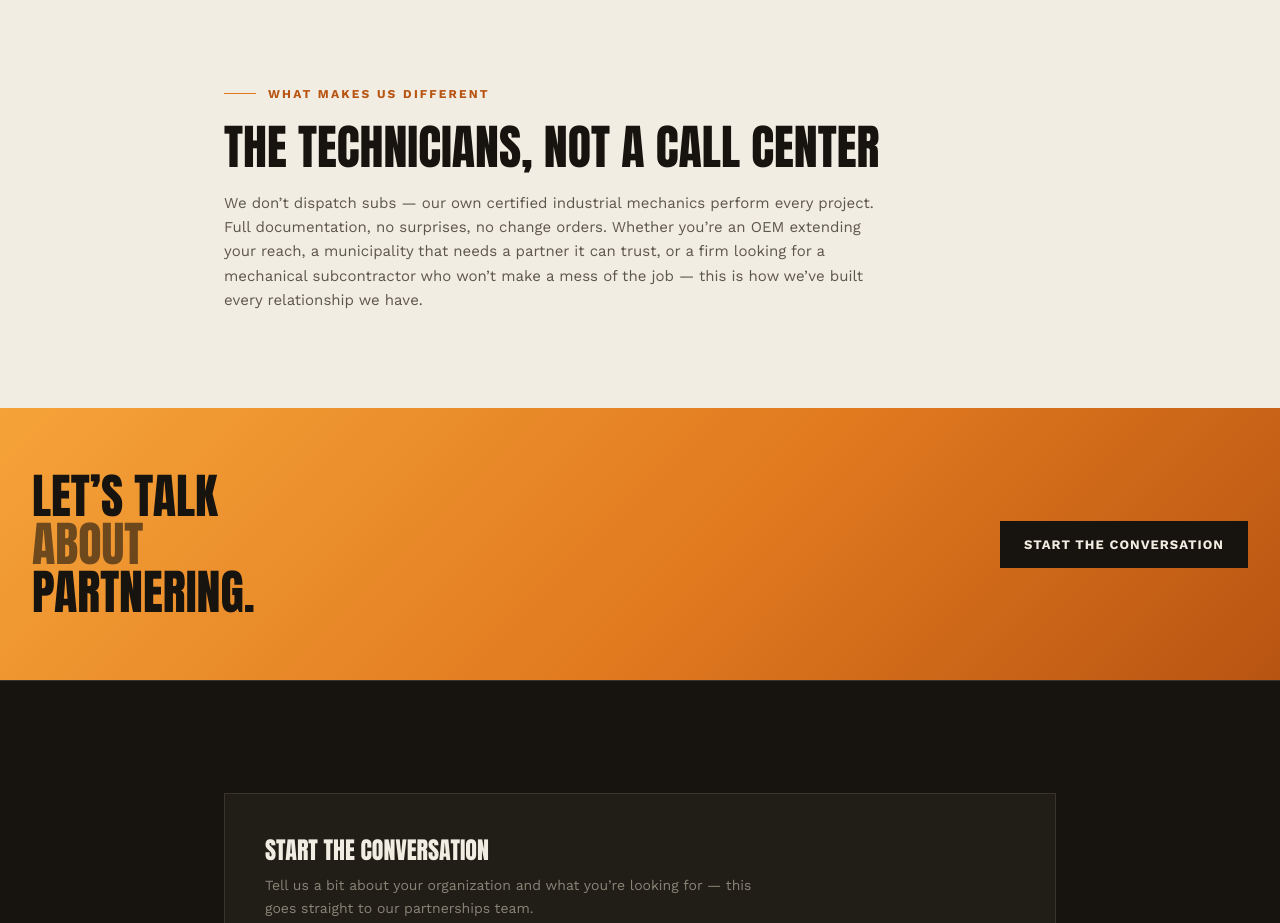
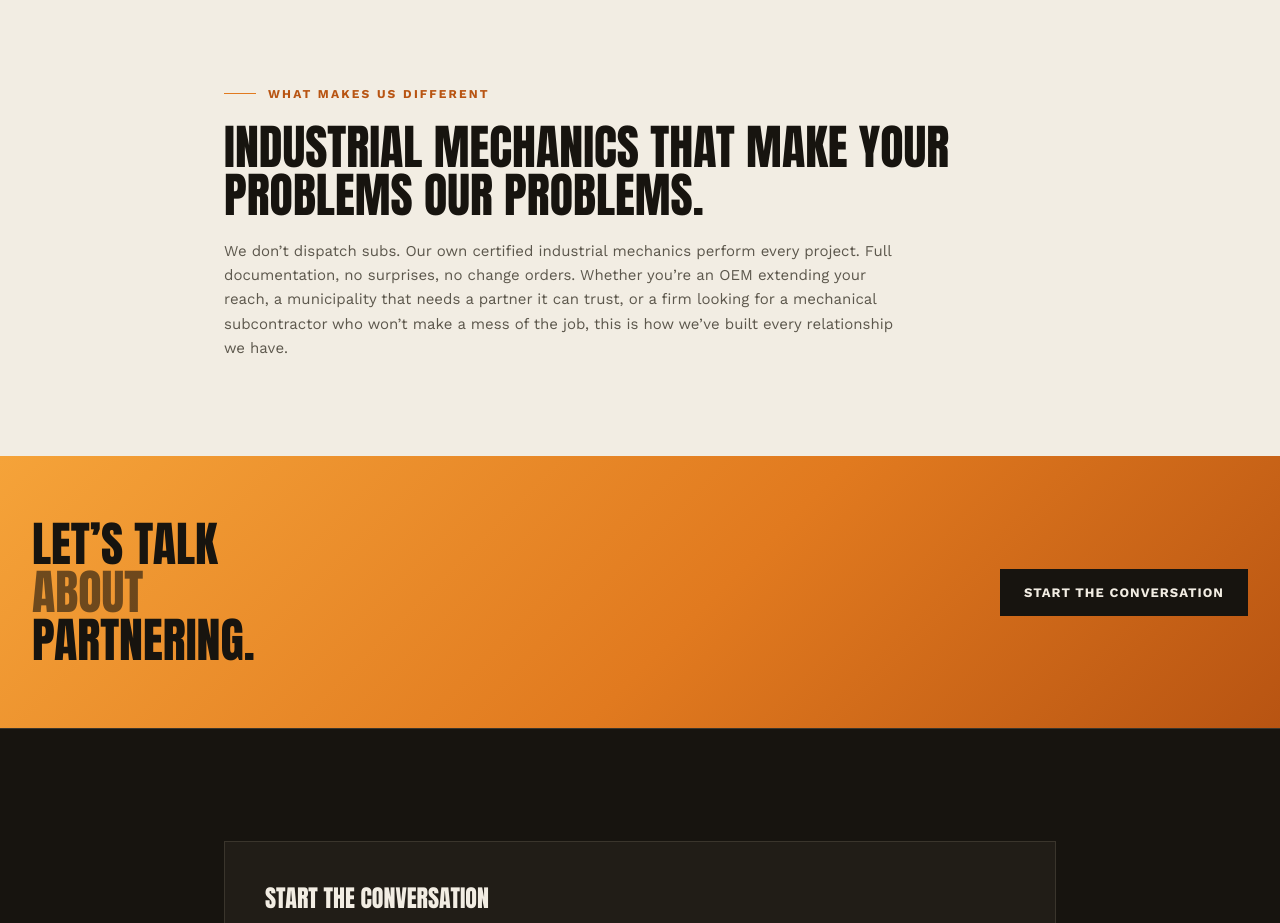
Before and after one commit to AdminCopperstate/copperstate-website-v3, a React (Vite) app: page /partners in a window 1280 px wide. Shown: the part 2520-3443 px from the top of the page. Built offline with nearby package versions, Linux system fonts and the light colour scheme.

Commit message:
Wire up form email delivery, update contact info, and revise partners copy

```diff
--- a/src/components/ApplicationForm.jsx
+++ b/src/components/ApplicationForm.jsx
@@ -1,9 +1,6 @@
 import { useState } from 'react';
 
-// Get a free access key at https://web3forms.com — sign up with Admin@copperstatemachine.com
-// as the destination address, then paste the key it gives you below.
-// Until a real key is pasted in, submissions won't actually send anywhere.
-export const WEB3FORMS_ACCESS_KEY = 'PASTE_YOUR_WEB3FORMS_ACCESS_KEY_HERE';
+export const WEB3FORMS_ACCESS_KEY = '860e5070-679b-4604-9836-904d379187c8';
 export const CAREERS_EMAIL = 'Admin@copperstatemachine.com';
 
 export default function ApplicationForm({ jobTitle }) {
--- a/src/components/ContactCTA.jsx
+++ b/src/components/ContactCTA.jsx
@@ -15,11 +15,11 @@ export default function ContactCTA() {
         <ul className="space-y-3 shrink-0">
           <li className="flex items-center gap-2.5 text-ink font-semibold text-[15px] normal-case">
             <IconPhone width={18} height={18} strokeWidth={2} />
-            (555) 123-4567
+            <a href="tel:+14804333440" className="hover:underline">480-433-3440</a>
           </li>
           <li className="flex items-center gap-2.5 text-ink font-semibold text-[15px] normal-case">
             <IconMail width={18} height={18} strokeWidth={2} />
-            info@copperstatemachine.com
+            <a href="mailto:admin@copperstatemachine.com" className="hover:underline">admin@copperstatemachine.com</a>
           </li>
           <li className="flex items-center gap-2.5 text-ink font-semibold text-[15px] normal-case">
             <IconPin width={18} height={18} strokeWidth={2} />
--- a/src/components/PartnershipForm.jsx
+++ b/src/components/PartnershipForm.jsx
@@ -1,10 +1,6 @@
 import { useState } from 'react';
 
-// This needs its OWN Web3Forms access key (separate from the careers/resume one),
-// created with Kyle.Flannery@copperstatemachine.com as the verified destination email.
-// Go to https://web3forms.com, sign up (or add a form) using his email, then paste
-// the key it gives you below. Until then, submissions won't actually send.
-export const PARTNERSHIPS_WEB3FORMS_ACCESS_KEY = 'PASTE_YOUR_WEB3FORMS_ACCESS_KEY_HERE';
+export const PARTNERSHIPS_WEB3FORMS_ACCESS_KEY = 'fe90e24b-ccbd-493d-9546-21fb6779c07e';
 export const PARTNERSHIPS_EMAIL = 'Kyle.Flannery@copperstatemachine.com';
 
 const PARTNER_TYPES = [
--- a/src/pages/PartnersPage.jsx
+++ b/src/pages/PartnersPage.jsx
@@ -166,14 +166,14 @@ export default function PartnersPage() {
             </span>
           </div>
           <h2 className="text-ink text-4xl md:text-5xl leading-[1.02]">
-            The Technicians, Not A Call Center
+            Industrial Mechanics That Make Your Problems Our Problems.
           </h2>
           <p className="mt-5 text-slate text-[15px] leading-relaxed normal-case max-w-2xl">
-            We don&rsquo;t dispatch subs — our own certified industrial mechanics perform
+            We don&rsquo;t dispatch subs. Our own certified industrial mechanics perform
             every project. Full documentation, no surprises, no change orders. Whether
             you&rsquo;re an OEM extending your reach, a municipality that needs a partner it
             can trust, or a firm looking for a mechanical subcontractor who won&rsquo;t make
-            a mess of the job — this is how we&rsquo;ve built every relationship we have.
+            a mess of the job, this is how we&rsquo;ve built every relationship we have.
           </p>
         </div>
       </section>
```
